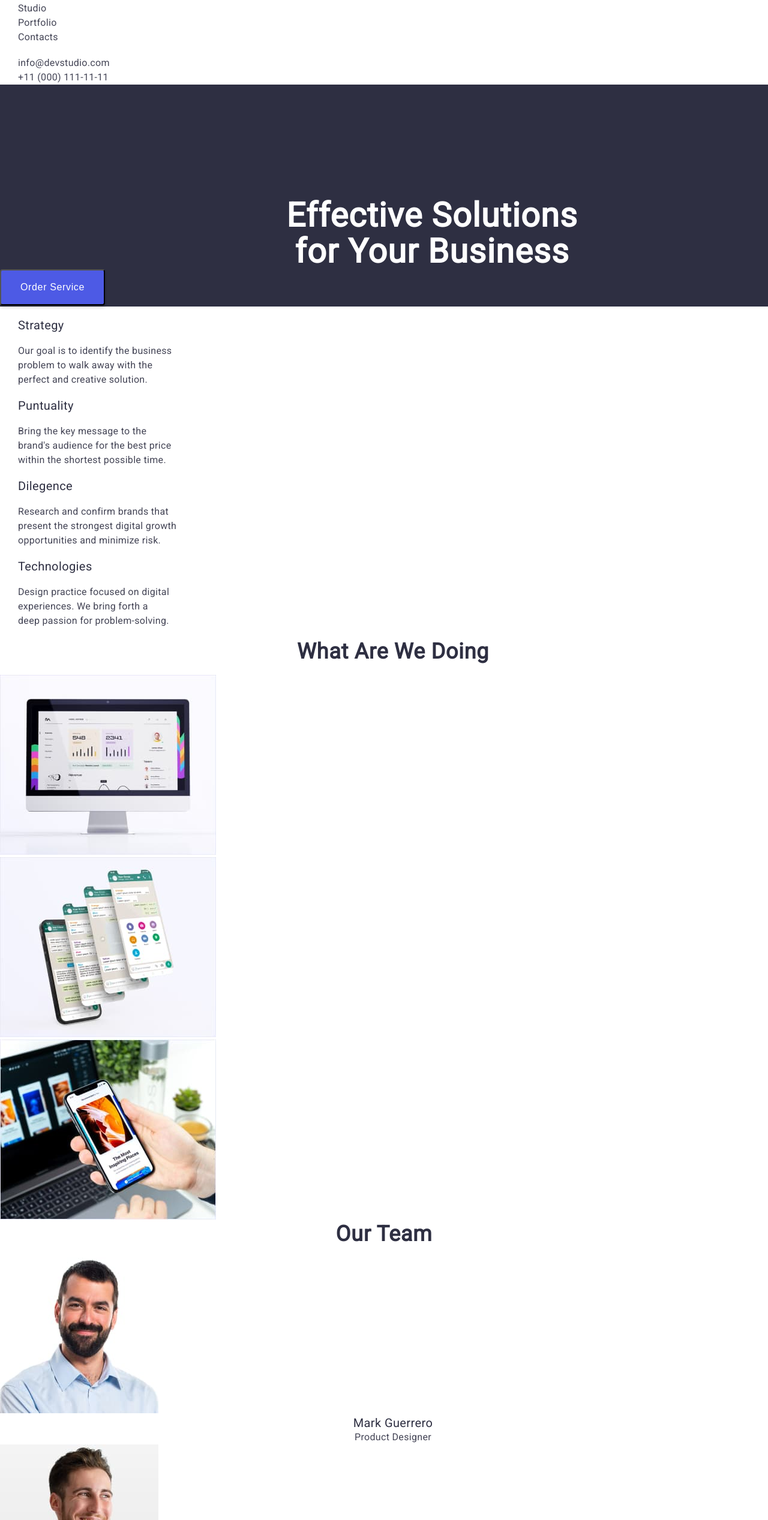
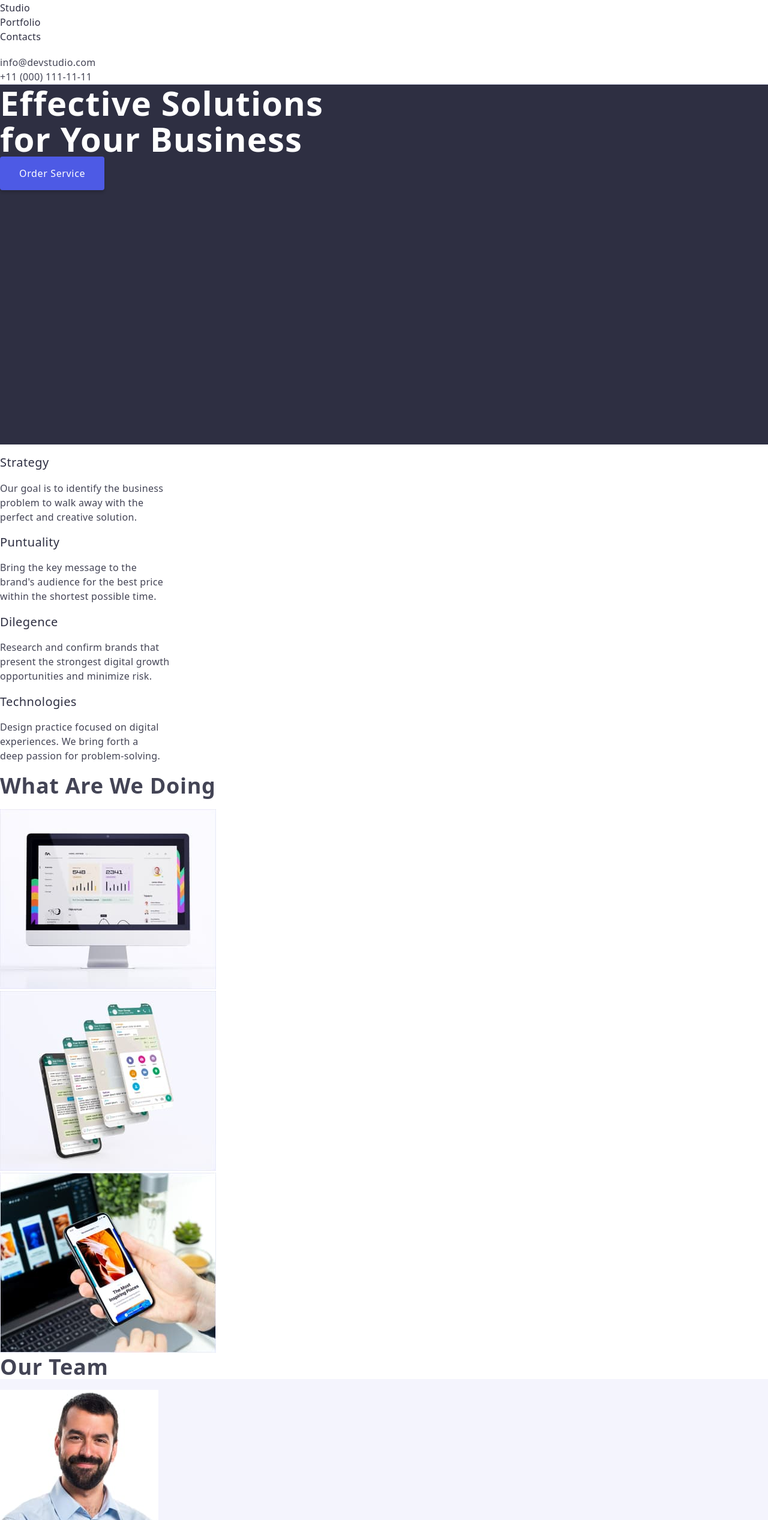
Before and after one commit to jpagente/goit-markup-hw-02, a plain HTML site: page index.html in a window 1280 px wide. Shown: the part 26-2560 px from the top of the page at 60% size. Drawn offline with nearby package versions, Linux system fonts and the light colour scheme.

Commit message:
final commit

```diff
--- a/css/styles.css
+++ b/css/styles.css
@@ -3,108 +3,57 @@
     padding: 0;
     box-sizing: border-box;
 }
-:root {
-    --text-color: #404BBF;
-    --p-color: #434455;
-    --button-text-color-inactive : #404BBF;
-    --button-text-color-active : #fff;
-    --button-background-color-click: #404BBF;
-    --background-color: #fff;
-    --highlight-color: #007bff;
-    --address-color:#434455;
-    --studio-color:#F4F4FD;
-    --web-color:  #4D5AE5;
-    --footer-color: #2E2F42;
+body {
+    font-family: "Roboto", sans-serif;
+    background-color: rgba (255, 255, 255, 1);
+    max-width: 1440px;
 }
-body{
-    font-family: "Roboto", sans-serif;
-    color: var(--text-color);
+ul {
+    list-style: none;
 }
 a {
     text-decoration: none;
 }
-ul {
-    list-style: none;
+button {
+    font-family: inherit;
+    border: unset;
+    outline: none;
+    cursor: pointer;
 }
-.feature-header-text,
-.product-header-text,
-.team-header-text,
-/*.feature-text,*/
-.team-header-text,
-.section-project-header-text,
-.sub-feauture-text,
-.sub-team-header-text,
-.sub-section-project-header-text,
-.nav-list-item-link,
-.address-list-item-link,
-.feature-list-item,
-.portfolio-list-item,
-.section-project1-list-item,
-.section-project2-list-item,
-.section-project3-list-item,
-.footer-text {
-    font-family: inherit;
-    margin-left: 30px;
+address {
+    font-size: normal;
 }
-.feature-text,
-.team-header-text,
-.section-project-header-text {
-    color: var(--footer-color);
-    font-size: 20px;
-    font-weight: 500;
-    line-height: 1.2em;
-    letter-spacing: 0.4px;
-    }
-.sub-feature-text,
-.sub-team-header-text,
-.sub-section-project-header-text {
-        font-size: 16px;
-        color: var(--address-color);
-        line-height: 1.5em;
-        letter-spacing: 0.32px;
+:root {
+--iris: #4D5AE5;
+--ocean: #404BBF;
+--navy-blue: #2E2F42;
+--green: #31D0AA;
+--slate: #434455;
+--light-slate: #8E8F99;
+--cornflower: #E7E9FC;
+--cloud: #F4F4FD;
+--navy-blue-modal: #2E2F42;
+--grey :#2E2F42;
+--white :#FFFFFF;
+--dairy :FCFCFC;
 }
-.product-header-text,
-.team-header-text-title {
-    color: var(--footer-color);
-    font-size: 36px;
-    line-height: 1.111111em;
-    letter-spacing: 0.72px;
-    text-transform: capitalize;
+.header {
+    background-color: var(--white);
+    border-bottom: 1px solid var(--cornflower);
 }
-.portfolio-item-button {
-        font-size: 16px;
-        font-weight: 500;
-        line-height: 1.5em;
-        color: var(--button-text-color-inactive);
-    }
-.portfolio-item-button:hover
-.portfolio-item-button:focus {
-    cursor: pointer;
-    color: var(--button-text-color-active);
-    background-color: var(--button-background-color-click);
-}
-.active-button {
-    color: var(--button-text-color-active);
-    border-radius: 4px;
-    background: var(--text-color);
-    box-shadow: 0px 2px 2px 0px rgba(0, 0, 0, 0.12),
-    0px 2px 1px 0px rgba(0, 0, 0, 0.08), 0px 3px 1px 0px rgba(0, 0, 0, 0.1);
-}
-.address-list-item-link:hover,
-.address-list-item-link:focus {
-    cursor: pointer;
-    color: var(--button-text-color-active);
-    background-color: var(--button-background-color-click);
+.nav-list {
+    width: 1440px;
+    height: 72px;
 }
 .nav-list-item-link {
-    color: var(--p-color);
+    color: var(--navy-blue);
     font-size: 16px;
     font-weight: 500;
     line-height: 1.5em;
     letter-spacing: 0.32px;
 }
 .address-list-item-link {
-    color: var(--address-color);
+    color: var(--slate);
     font-size: 16px;
     font-style: normal;
     line-height: 1.5em;
@@ -112,41 +61,143 @@ ul {
 }
 .hero {
     width: 1440px;
-    height: 370px;
+    height: 600px;
     flex-shrink: 0;
-    background: var(--footer-color);
-    padding-top: 188px;
+    background: var(--grey);
 }
-.hero-text {
-    color: var(--background-color);
-    text-align: center;
+.hero-heading {
+    background: var(--navyblue);
     margin: 0;
+    color: var(--white);
+    /*text-align: center; */
     font-size: 56px;
     line-height: 1.07143em;
     letter-spacing: 1.12px;
 }
-.hero > button {
-    display: inline-block;
+.hero-cta {
+    /*display: inline-flex;
     padding: 16px 32px;
-    gap: 10px;
+    align-items: flex-start;
+    gap: 10px; */
     border-radius: 4px;
-    background: var(--web-color);
+    background: var(--iris);
+    color: var(--white);
     box-shadow: 0px 4px 4px 0px rgba(0, 0, 0, 0.15);
-    color: var(--button-text-color-active);
     font-size: 16px;
     font-weight: 500;
-    line-height: 1.5em; /* 150% */
+    line-height: 1.5em;
     letter-spacing: 0.64px;
+    padding: 16px 32px;
 }
-.product-header-text,
-.team-header-text-title ,
-.team-header-text,
-.sub-team-header-text{
+.feature {
+    background-color: var(--white);
+    color: var(--navy-blue);
+}
+.feature-text {
+    background-color: var(--white);
+    color: var(--navyblue);
+    font-size: 20px;
+    font-weight: 500;
+    line-height: 1.2em;
+    letter-spacing: 0.4px;
+}
+.sub-feature-text {
+    color: var(--slate);
+    font-size: 16px;
+    line-height: 1.5em;
+    letter-spacing: 0.32px;
+}
+.product {
+    background-color: var(--white);
+}
+.product-header-text{
+    background-color: var(--white);
+    color: var(--slate);
+    font-size: 36px;
+    line-height: 1.111111em;
+    letter-spacing: 0.72px;
+    text-transform: capitalize;
+}
+.team {
+    background-color: var(--cloud);
+}
+.team-header-text-title {
+    background-color: var(--white);
+    color: var(--slate);
+    font-size: 36px;
+    line-height: 1.111111em;
+    letter-spacing: 0.72px;
+    text-transform: capitalize;
+}
+.team-header-name {
+    background-color: var(--white);
+    color: var(--navyblue);
+    font-size: 20px;
+    font-weight: 500;
+    line-height: 1.2em;
+    letter-spacing: 0.4px;
+}
+.team-item-position {
+    background-color: var(--white);
+    color: var(--slat);
+    font-size: 16px;
+    line-height: 1.5em;
+    letter-spacing: 0.32px;
+}
+.portfolio-item-button-active-button {
+    border-radius: 4px;
+    background: var(--ocean);
+    box-shadow:  0px 2px 2px 0px rgba(0, 0, 0, 0.12),
+                            0px 2px 1px 0px rgba(0, 0, 0, 0.08),
+                            0px 3px 1px 0px rgba(0, 0, 0, 0.10);
+    color: var(--white);
     text-align: center;
+    font-size: 16px;
+    font-weight: 500;
+    line-height: 1.5em;
+    letter-spacing: 0.64px;
+    padding: 12px 24px;
+}
+.portfolio-item-button {
+    border-radius: 4px;
+    border: 1px solid var(--cornflower);
+    background: var(--cloud);
+    color: var(--iris);
+    font-size: 16px;
+    font-weight: 500;
+    line-height: 1.5em;
+    letter-spacing: 0.64px;
+    padding: 12px 24px;
+}
+.section-project-header-text {
+    color: var(--navy-blue);
+    font-size: 20px;
+    font-weight: 500;
+    line-height: 1.2em;
+    letter-spacing: 0.4px;
+    }
+.sub-section-project-header-text {
+        font-size: 16px;
+        color: var(--slate);
+        line-height: 1.5em;
+        letter-spacing: 0.32px;
+}
+.portfolio-item-button:hover {
+    background: var(--ocean);
+    box-shadow:  0px 2px 2px 0px rgba(0, 0, 0, 0.12),
+                            0px 2px 1px 0px rgba(0, 0, 0, 0.08),
+                            0px 3px 1px 0px rgba(0, 0, 0, 0.10);
+    color: var(--white);
+    border-color: var(--ocean);
+}
+.address-list-item-link:hover,
+.address-list-item-link:focus {
+    cursor: pointer;
+    color: var(--white);
+    background-color: var(--ocean);
 }
 .footer-text {
-    color: var(--studio-color);
-    font-family: Roboto;
+    color: var(--cloud);
     font-size: 16px;
     line-height: 1.5em;
     letter-spacing: 0.32px;
@@ -156,10 +207,10 @@ footer {
     width: 1440px;
     height: 312px;
     flex-shrink: 0;
-    background: var(--footer-color);
+    background: var(--navy-blue);
 }
 .span-web {
-    color: var(--web-color);
+    color: var(--iris);
     font-family: Raleway;
     font-size: 18px;
     font-weight: 800;
@@ -168,7 +219,7 @@ footer {
     text-transform: uppercase;
 }
 .span-studio {
-    color: var(--studio-color);
+    color: var(--cloud);
     font-family: Raleway;
     font-size: 18px;
     font-weight: 800;
--- a/index.html
+++ b/index.html
@@ -4,11 +4,14 @@
     <title>Judielyn GO-IT-Markup Homework 1</title>
 		<meta name="description" content="Judielyn GO-IT-Markup Homework 1">
 		<meta charset="utf-8">
+		<link rel="stylesheet" href="css/styles.css">
 		<link href="https://fonts.googleapis.com/css2?family=Raleway:wght@800&family=Roboto&display=swap" rel="stylesheet">
-		<link rel="stylesheet" href="css/styles.css">
+		<link rel="stylesheet" href="https://cdnjs.cloudflare.com/ajax/libs/modern-normalize/2.0.0/modern-normalize.min.css"
+				integrity="sha512-4xo8blKMVCiXpTaLzQSLSw3KFOVPWhm/TRtuPVc4WG6kUgjH6J03IBuG7JZPkcWMxJ5huwaBpOpnwYElP/m6wg=="
+				crossorigin="anonymous" referrerpolicy="no-referrer" />
 	</head>
 	<body>
-		<header>
+		<header class="header">
 			<nav class="nav">
                 <a href="index.html">
 					<img class="nav-logo" src="./images/logo.svg" alt="Logo">
@@ -41,9 +44,9 @@
 		<!--main section-->
 		<main>
 			<section class="hero">
-				<h1 class="hero-text"> Effective Solutions <br>
+				<h1 class="hero-heading"> Effective Solutions <br>
 				for Your Business </h1>
-				<button type="button">Order Service</button>
+				<button class="hero-cta" type="button">Order Service</button>
 			</section>
 			<!--feature-->
 			<section class="feature">
@@ -111,23 +114,23 @@
 				<ul class="team-list list">
 					<li class="team-list-item">
 						<img class="team-image1" src="images/team-image1.jpg" alt="Team Product Designer">
-						<h3 class="team-header-text">Mark Guerrero</h3>
-						<p class="sub-team-header-text">Product Designer</p>
+						<h3 class="team-header-name">Mark Guerrero</h3>
+						<p class="team-item-position">Product Designer</p>
 					</li>
 					<li class="team-list-item">
 						<img src="images/team-image2.jpg" alt="Team Frontend Developer">
-						<h3 class="team-header-text">Tom Ford</h3>
-						<p class="sub-team-header-text">Frontend Developer</p>
+						<h3 class="team-header-name">Tom Ford</h3>
+						<p class="team-item-position">Frontend Developer</p>
 					</li>
 					<li class="team-list-item">
 						<img src="images/team-image3.jpg" alt="Team Marketing">
-						<h3 class="team-header-text">Camila Garcia</h3>
-						<p class="sub-team-header-text">Marketing</p>
+						<h3 class="team-header-name">Camila Garcia</h3>
+						<p class="team-item-position">Marketing</p>
 					</li>
 					<li class="team-list-item">
 						<img src="images/team-image4.jpg" alt="Team UI Designer">
-						<h3 class="team-header-text">Daniel Wilson</h3>
-						<p class="sub-team-header-text">UI Designer</p>
+						<h3 class="team-header-name">Daniel Wilson</h3>
+						<p class="team-item-position">UI Designer</p>
 					</li>
 				</ul>
 			</section>
```
Also changed, not shown: portfolio.html (+1 -1 lines).
